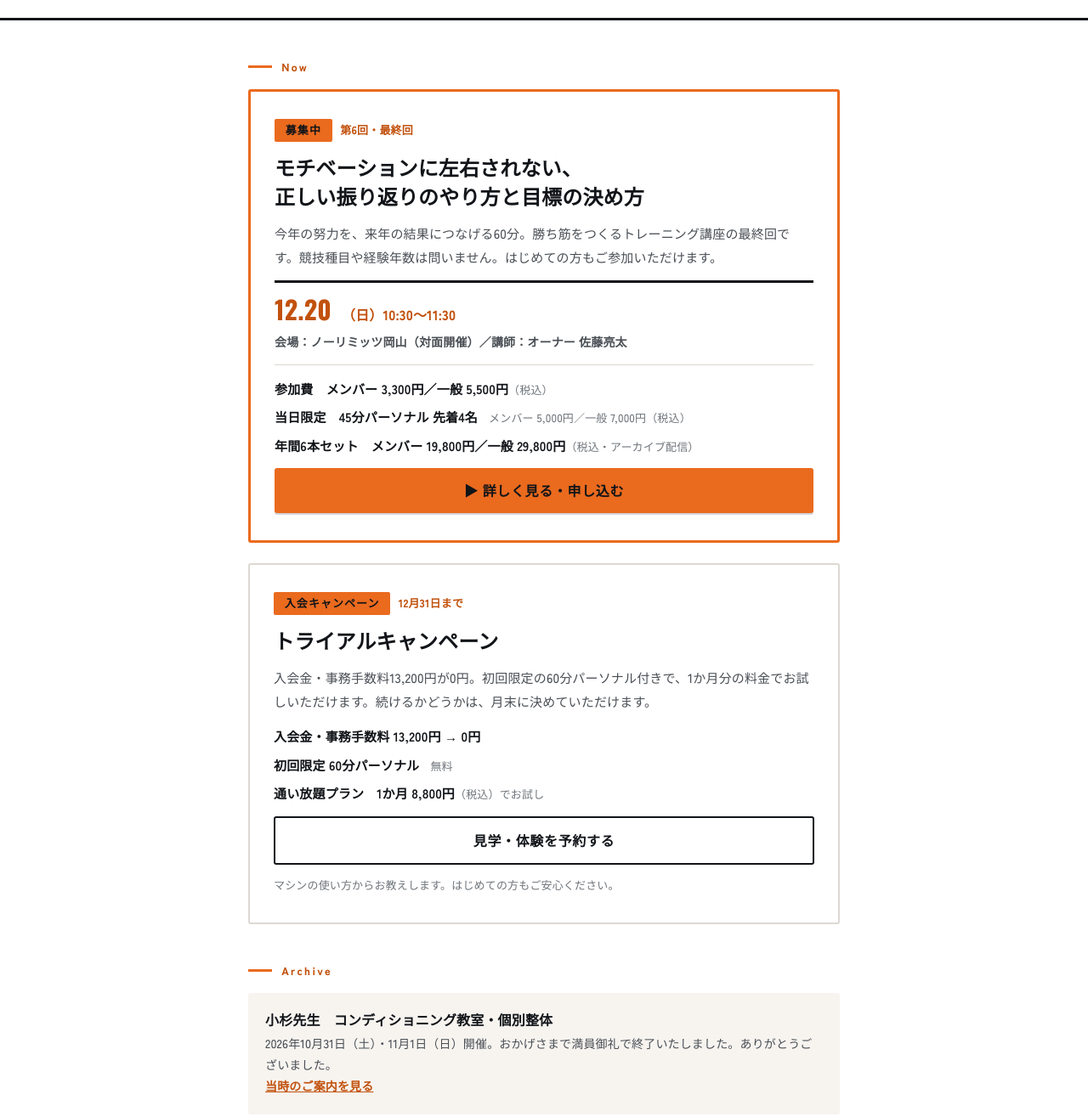
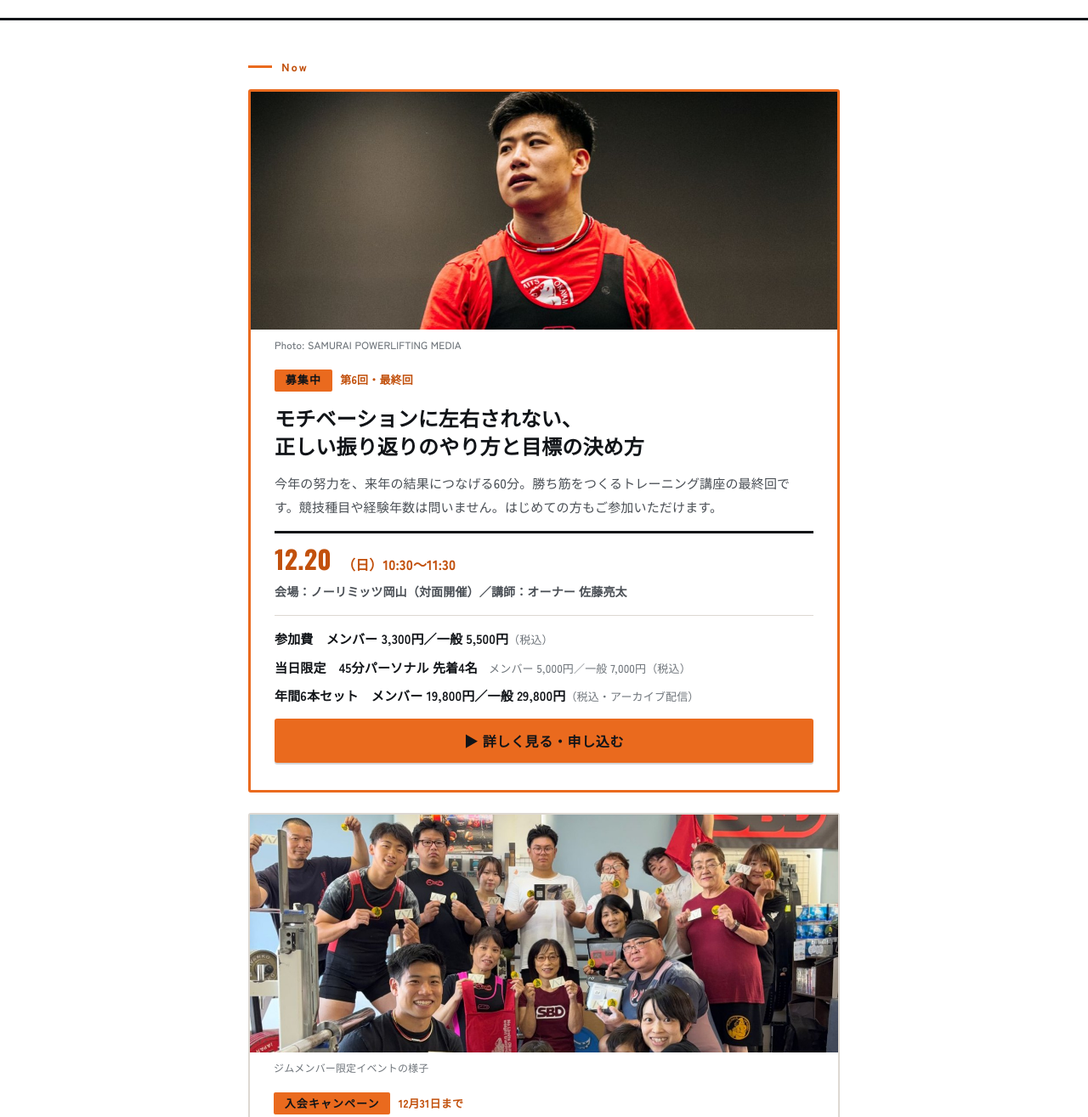
Before and after one commit to shiori0823/nlo, a plain HTML site: page index.html in a window 1280 px wide. Shown: the part 179-1494 px from the top of the page at 85% size. Drawn offline with nearby package versions, Linux system fonts and the light colour scheme.

Commit message:
Put a photo on each notice, so the page is not a wall of text
Co-Authored-By: Claude Opus 5 <noreply@anthropic.com>
Claude-Session: https://claude.ai/code/session_0169r95ZiBATNM4wyux34bk9

```diff
--- a/index.html
+++ b/index.html
@@ -85,6 +85,16 @@
   @media (min-width:700px){ .card{ padding:2rem 1.75rem; } }
   .card.lead{ border:3px solid var(--orange); }
 
+  .shot{ margin:-1.5rem -1.25rem .15rem; }
+  @media (min-width:700px){ .shot{ margin:-2rem -1.75rem .35rem; } }
+  .shot img{ width:100%; height:230px; object-fit:cover; }
+  @media (min-width:700px){ .shot img{ height:280px; } }
+  .shot figcaption{
+    font-size:.75rem; color:var(--faint); line-height:1.6;
+    padding:.5rem 1.25rem 0;
+  }
+  @media (min-width:700px){ .shot figcaption{ padding-inline:1.75rem; } }
+
   .tagrow{ display:flex; flex-wrap:wrap; align-items:center; gap:.6rem; }
   .tag{
     font-size:.8125rem; font-weight:900; letter-spacing:.08em; line-height:1.3;
@@ -153,6 +163,10 @@
     <div class="cards">
 
       <article class="card lead">
+        <figure class="shot">
+          <img src="assets/sato/stage.jpg" alt="試合に臨む佐藤亮太" width="1050" height="1400" style="object-position:50% 20%">
+          <figcaption>Photo: SAMURAI POWERLIFTING MEDIA</figcaption>
+        </figure>
         <div class="tagrow">
           <span class="tag">募集中</span>
           <span class="deadline">第6回・最終回</span>
@@ -173,6 +187,10 @@
       </article>
 
       <article class="card">
+        <figure class="shot">
+          <img src="assets/gym/members-group.jpg" alt="ノーリミッツ岡山のメンバーのみなさん" width="1350" height="1800" style="object-position:50% 42%">
+          <figcaption>ジムメンバー限定イベントの様子</figcaption>
+        </figure>
         <div class="tagrow">
           <span class="tag">入会キャンペーン</span>
           <span class="deadline">12月31日まで</span>
```
